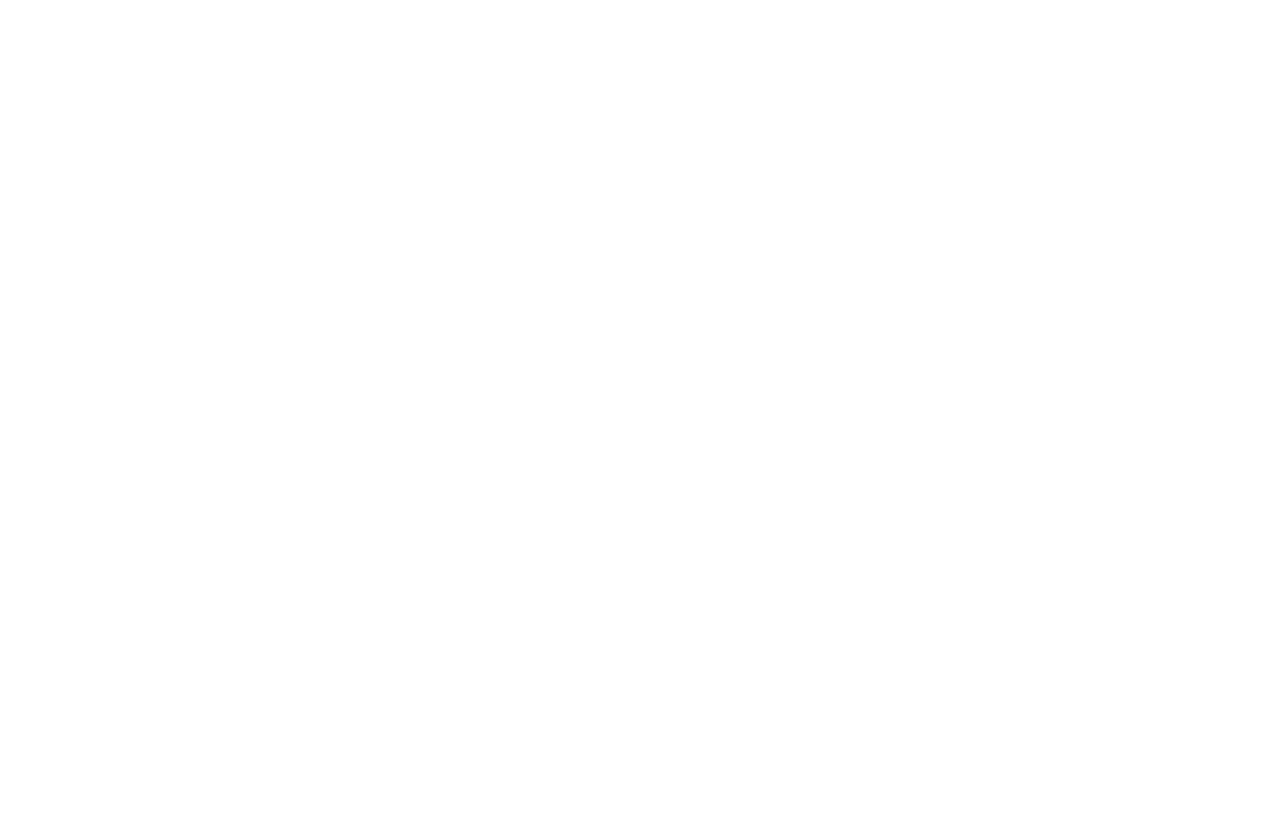
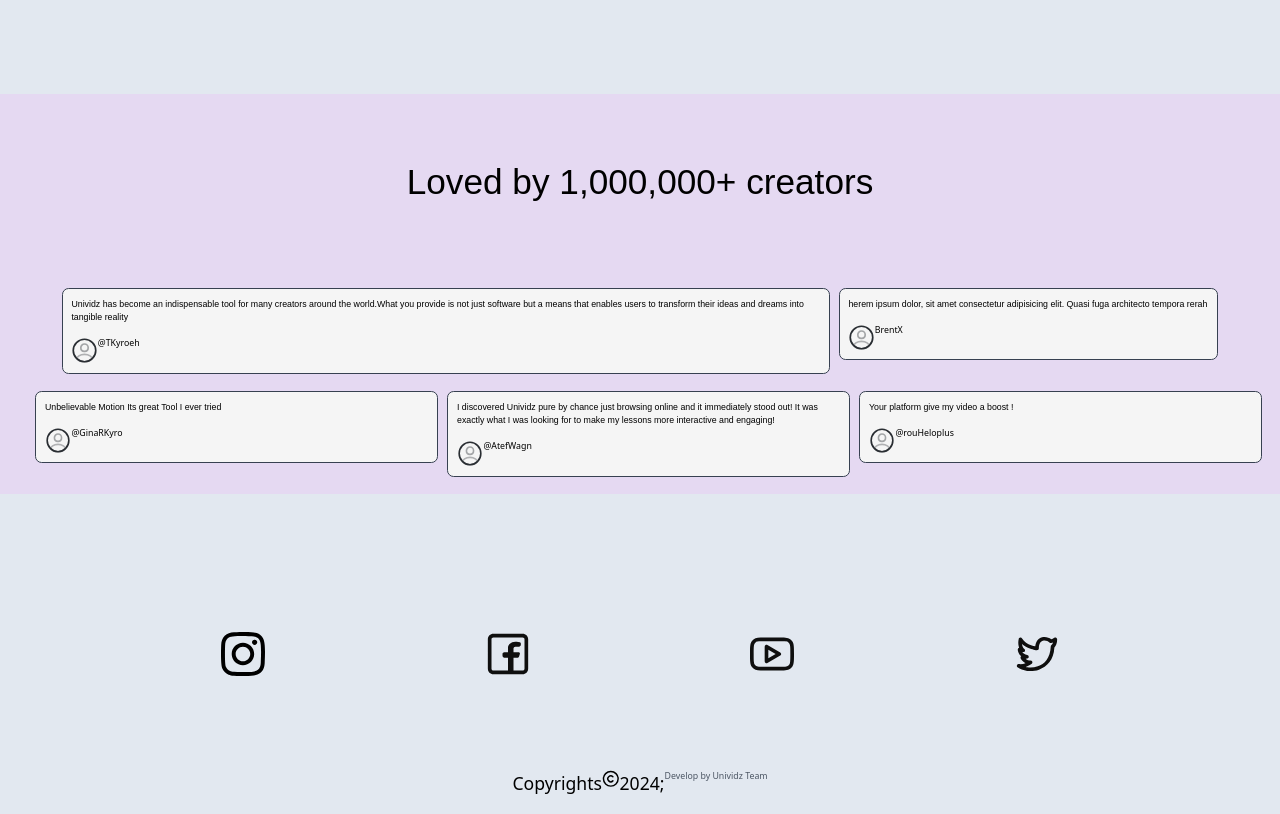
Before and after one commit to MEHTAB-UET/Unividz_Frontend, a React (Vite) app: page / in a window 1280 px wide. Shown: the part 1256-2070 px from the top of the page. Before the commit the page ends 800 px from the top, so only its background shows below. Built offline with nearby package versions, Linux system fonts and the light colour scheme; a web font is replaced by a local one.

Commit message:
complete fronted deployment

```diff
--- a/src/App.css
+++ b/src/App.css
@@ -2,6 +2,10 @@
   margin: 0px;
   padding: 0px;
   box-sizing: border-box;
+}
+
+.hover-effect:hover {
+  filter: brightness(0) invert(0.5);
 }
 
 .logo-slider {
--- a/src/App.jsx
+++ b/src/App.jsx
@@ -11,11 +11,11 @@
   return (
     <div className="flex flex-col">
       <div class="scrollWather"></div>
-      {/* <Navbar />
+      <Navbar />
       <Hero />
       <Slider />
       <PowerAi />
-      <Review /> */}
+      <Review />
       <Footer />
     </div>
   );
--- a/src/Components/LandingPage/Footer.jsx
+++ b/src/Components/LandingPage/Footer.jsx
@@ -1,30 +1,42 @@
 import React from "react";
 import "../../App.css";
+import { LuCopyright } from "react-icons/lu";
+import instaLogo from "../../../public/logos/insta.svg";
+import facebookSVG from "../../../public/logos/facebook.svg";
+import youtubeSVG from "../../../public/logos/youtube.svg";
+import twitter from "../../../public/logos/twitter.svg";
 const Footer = () => {
+  const date = new Date();
   return (
     <>
-      <div className="wave  w-full h-[40vh]   bg-slate-200 flex justify-center items-center ">
+      <div className="wave  w-full h-[40vh]   bg-slate-200 flex justify-center items-center flex-col relative">
         <div className="logosContainer   w-full  flex justify-evenly">
           <img
-            src="public/logos/insta.svg"
-            className="h-[50px] hover:text-white"
+            src={instaLogo}
+            className="h-[5rem] hover-effect"
             alt="No image found"
           />
           <img
-            src="public/logos/facebook.svg"
-            className="h-[50px] "
+            src={facebookSVG}
+            className="h-[5rem] hover-effect "
             alt="No image found"
           />
           <img
-            src="public/logos/youtube.svg"
-            className="h-[50px] "
+            src={youtubeSVG}
+            className="h-[5rem] hover-effect "
             alt="No image found"
           />
           <img
-            src="public/logos/twitter.svg"
-            className="h-[50px] "
+            src={twitter}
+            className="h-[5rem] hover-effect "
             alt="No image found"
           />
+        </div>
+        <div className="copyRights absolute bottom-0 py-[2rem] flex">
+          <text className="text-[2rem]">Copyrights</text>
+          <LuCopyright className="text-[2rem]" />
+          <text className="text-[2rem]">{date.getFullYear()};</text>
+          <text className="text-gray-600">Develop by Unividz Team</text>
         </div>
       </div>
     </>
```
